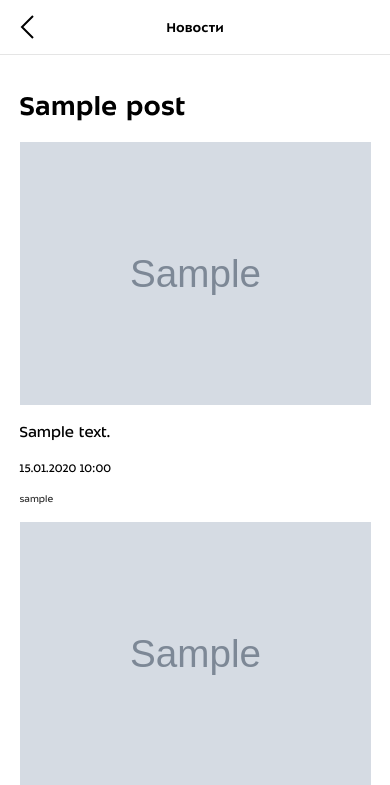
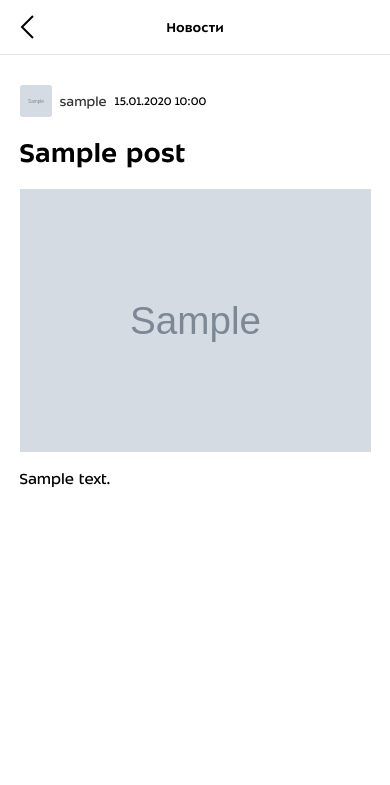
Before and after one commit to IslamTramov/iu_website, a Django app: page /news/00000000-0000-0000-0000-000000000001/ in a window 390 px wide. Shown: the top 785 px of the page. Run offline with Django 5.2, Linux system fonts and the light colour scheme; tables that the repository leaves empty hold one stand-in row (values such as "Sample post"); grey boxes marked "Sample" are stand-in pictures.

Commit message:
edited post styles, edited post-delete-confirmation styles

```diff
--- a/app/static/styles/News.css
+++ b/app/static/styles/News.css
@@ -26,6 +26,7 @@
   display: flex;
   flex-direction: column;
   gap: 8px;
+  width: 100%;
 }
 
 .post .title {
@@ -47,6 +48,58 @@
   padding-top: 15px;
 }
 
+.author-info {
+  display: flex;
+  align-items: center;
+  gap: 8px;
+}
+
+.author-info .avatar {
+  width: 32px;
+  height: 32px;
+  border-radius: 3px;
+}
+
+.author-info .after {
+  margin-left: auto;
+  display: flex;
+  gap: 20px;
+}
+
+.overlay {
+  position: fixed;
+  z-index: 100;
+  inset: 0;
+  background-color: rgba(0, 0, 0, .6);
+  display: flex;
+  justify-content: center;
+  align-items: center;
+}
+
+.post-delete-confirmation {
+  width: min(100vw, 500px);
+  padding: 30px 15px;
+  background-color: white;
+  display: flex;
+  flex-direction: column;
+  justify-content: center;
+  align-items: center;
+  border-radius: 12px;
+}
+
+.post-delete-confirmation h1 {
+  font-size: 28px;
+  font-weight: 600;
+}
+
+.post-delete-confirmation form {
+  gap: 30px;
+}
+
+.post-delete-confirmation form * {
+  width: min(40vw, 200px);
+}
+
 @media screen and (max-width: 450px) {
 
   .news-title {
@@ -65,4 +118,8 @@
     width: 100%;
   }
 
+  .post-delete-confirmation h1 {
+    font-size: 24px;
+  }
+
 }
--- a/app/static/styles/NewsDetail.css
+++ b/app/static/styles/NewsDetail.css
@@ -80,12 +80,12 @@
   white-space: pre-wrap;
 }
 
-.detailed-post .caption {
+.author-info .caption {
   font-size: 14px;
 }
 
-.detailed-post .username {
-  font-size: 10px;
+.author-info .username {
+  font-size: 14px;
   color: rgba(0,0,0,0.8);
 }
 
@@ -99,7 +99,7 @@
     font-size: 16px;
   }
 
-  .detailed-post .caption {
+  .author-info .caption {
     font-size: 12px;
   }
 
--- a/app/templates/app/news/news_post_confirm_delete.html
+++ b/app/templates/app/news/news_post_confirm_delete.html
@@ -3,10 +3,14 @@
 {% block title %} Удаление новости {% endblock %}
 
 {% block content %}
+<div class="overlay">
+  <div class="post-delete-confirmation">
     <h1 class="text-center">Вы точно хотите удалить новость?</h1>
     <form method="post" class="text-center">
       {% csrf_token %}
       <button type="submit" class="btn btn-danger">Да</button>
       <a href="{% url 'news_posts' %}" class="btn btn-secondary">Закрыть</a>
     </form>
+  </div>
+</div>
 {% endblock %}
--- a/app/templates/app/news/news_post_detail.html
+++ b/app/templates/app/news/news_post_detail.html
@@ -11,28 +11,30 @@
     <span class="caption">Новости</span>
   </div>
   <div class="detailed-post">
+    <div class="author-info">
+      {% if news_post.author.avatar %}
+        {% if news_post.author.avatar.url %}
+            <img class="avatar" src="{{ news_post.author.avatar.url }}">
+        {% endif %}
+      {% endif %}
+      <div class="username">{{ news_post.author.username }}</div>
+      <div class="caption">{{ news_post.creation_date|date:"d.m.Y H:i"}}</div>
+      <div class="after">
+        {% if news_post.author == request.user %}
+          <a href="{% url 'news_post_delete' news_post.id %}">
+            <svg xmlns="http://www.w3.org/2000/svg" class="icon" viewBox="0 0 384 512" width="20" height="20"><path d="M342.6 150.6c12.5-12.5 12.5-32.8 0-45.3s-32.8-12.5-45.3 0L192 210.7 86.6 105.4c-12.5-12.5-32.8-12.5-45.3 0s-12.5 32.8 0 45.3L146.7 256 41.4 361.4c-12.5 12.5-12.5 32.8 0 45.3s32.8 12.5 45.3 0L192 301.3 297.4 406.6c12.5 12.5 32.8 12.5 45.3 0s12.5-32.8 0-45.3L237.3 256 342.6 150.6z"/></svg>
+          </a>
+          <a href="{% url 'news_post_update' news_post.id %}">
+            <svg xmlns="http://www.w3.org/2000/svg" viewBox="0 0 512 512" width="20" height="20"><path d="M362.7 19.3L314.3 67.7 444.3 197.7l48.4-48.4c25-25 25-65.5 0-90.5L453.3 19.3c-25-25-65.5-25-90.5 0zm-71 71L58.6 323.5c-10.4 10.4-18 23.3-22.2 37.4L1 481.2C-1.5 489.7 .8 498.8 7 505s15.3 8.5 23.7 6.1l120.3-35.4c14.1-4.2 27-11.8 37.4-22.2L421.7 220.3 291.7 90.3z"/></svg>
+          </a>
+        {% endif %}
+      </div>
+    </div>
     <div class="title">{{ news_post.title }}</div>
     {% if news_post.image %}
       <img src="{{ news_post.image.url }}">
     {% endif %}
     <div class="text">{{ news_post.text }}</div>
-    <div class="caption">{{ news_post.creation_date|date:"d.m.Y H:i"}}</div>
-    <div class="username">{{ news_post.author.username }}</div>
-
-
-    {% if news_post.author == request.user %}
-    <a href="{% url 'news_post_delete' news_post.id %}">
-      <svg xmlns="http://www.w3.org/2000/svg" class="icon" viewBox="0 0 384 512" width="20" height="20"><path d="M342.6 150.6c12.5-12.5 12.5-32.8 0-45.3s-32.8-12.5-45.3 0L192 210.7 86.6 105.4c-12.5-12.5-32.8-12.5-45.3 0s-12.5 32.8 0 45.3L146.7 256 41.4 361.4c-12.5 12.5-12.5 32.8 0 45.3s32.8 12.5 45.3 0L192 301.3 297.4 406.6c12.5 12.5 32.8 12.5 45.3 0s12.5-32.8 0-45.3L237.3 256 342.6 150.6z"/></svg>
-    </a>
-
-    <a href="{% url 'news_post_update' news_post.id %}">
-      <svg xmlns="http://www.w3.org/2000/svg" viewBox="0 0 512 512" width="20" height="20"><path d="M362.7 19.3L314.3 67.7 444.3 197.7l48.4-48.4c25-25 25-65.5 0-90.5L453.3 19.3c-25-25-65.5-25-90.5 0zm-71 71L58.6 323.5c-10.4 10.4-18 23.3-22.2 37.4L1 481.2C-1.5 489.7 .8 498.8 7 505s15.3 8.5 23.7 6.1l120.3-35.4c14.1-4.2 27-11.8 37.4-22.2L421.7 220.3 291.7 90.3z"/></svg>
-    </a>
-    {% endif %}
-
-    {% if news_post.author.avatar.url %}
-      <img src="{{ news_post.author.avatar.url }}">
-    {% endif %}
   </div>
 </div>
 {% endblock %}
```
Also changed, not shown: app/templates/app/news/news_posts.html (+10 -6 lines). Lines whose indentation alone changed are shown as unchanged.
